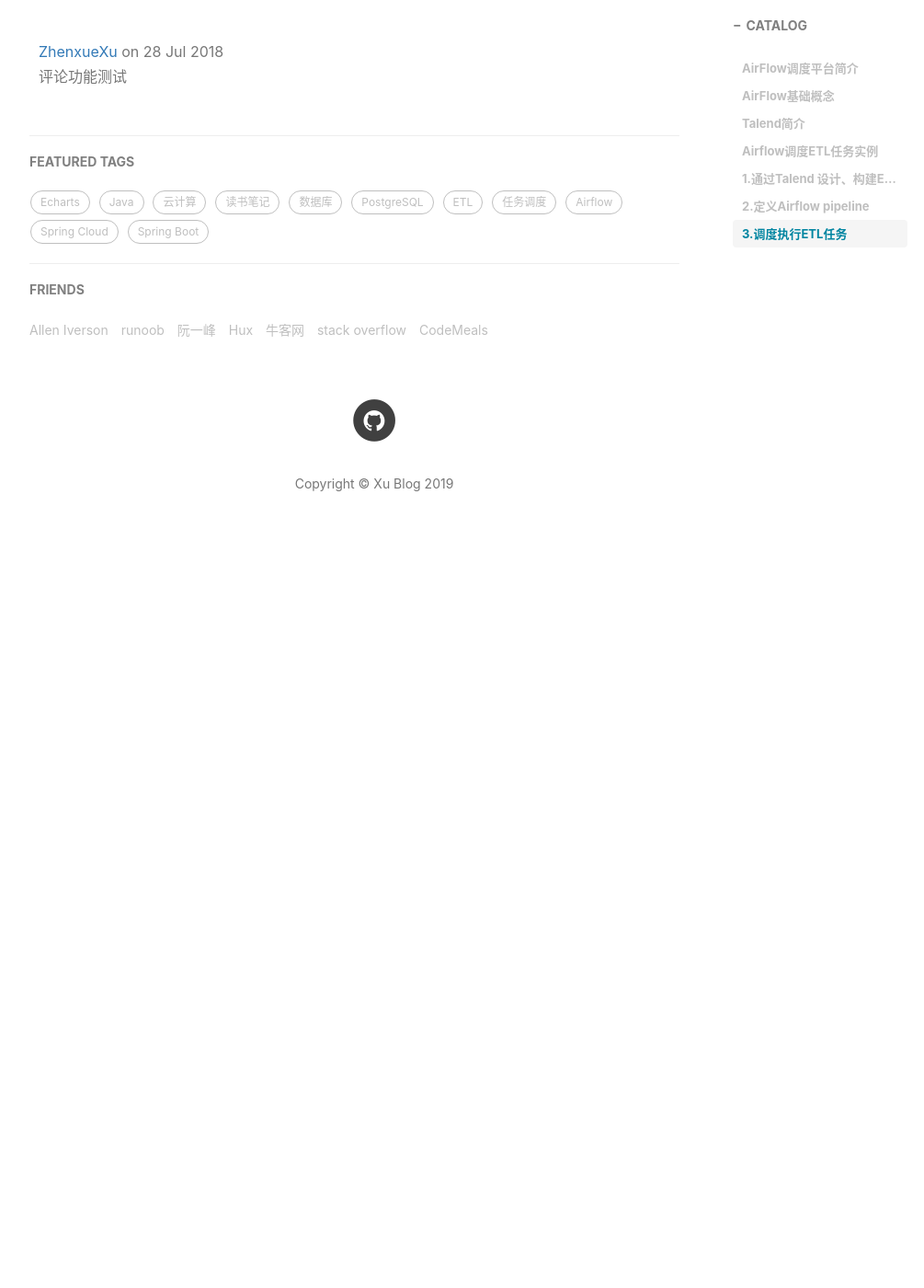
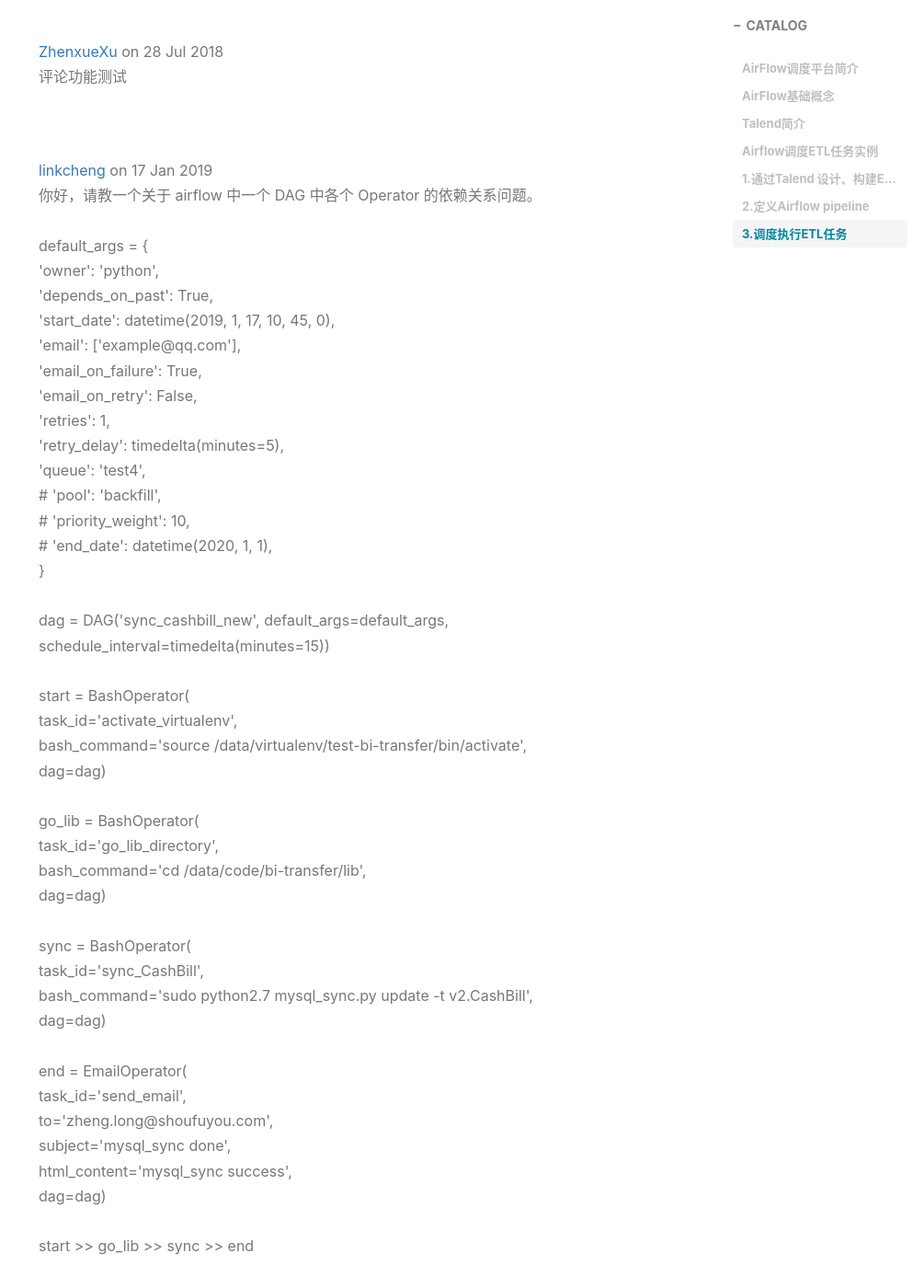
Before and after one commit to popsiclexu/popsiclexu.github.io, a Jekyll site: the page built from _posts/2018-07-28-airflow-ETL.markdown, in a window 1280 px wide and 1400 px high, scrolled down 3990 px. Shown: the whole window at 92% size, without its empty margins (233-1238 px from the left). Built offline with Jekyll 4.4.1, drawn with Linux system fonts in a browser that asks for light colours; nearby versions of some CDN libraries; a script that is not in the unit is left out; comment, search, counter and statistics services are not loaded; before the commit the page ends 4620 px from its top, so only the background shows below that; some of the changed text lies outside the part shown.

Commit message:
Comment by linkcheng (https://github.com/linkcheng)

```diff
--- a/_posts/2018-07-28-airflow-ETL.markdown
+++ b/_posts/2018-07-28-airflow-ETL.markdown
@@ -18,6 +18,69 @@ comments:
       picture: 'https://avatars0.githubusercontent.com/u/18114535?v=4&s=73'
     content: '&#x8BC4;&#x8BBA;&#x529F;&#x80FD;&#x6D4B;&#x8BD5;'
     date: 2018-07-28T17:04:51.148Z
+  - author:
+      type: github
+      displayName: linkcheng
+      url: 'https://github.com/linkcheng'
+      picture: 'https://avatars0.githubusercontent.com/u/8966066?v=4&s=73'
+    content: >
+      &#x4F60;&#x597D;&#xFF0C;&#x8BF7;&#x6559;&#x4E00;&#x4E2A;&#x5173;&#x4E8E;
+      airflow &#x4E2D;&#x4E00;&#x4E2A; DAG &#x4E2D;&#x5404;&#x4E2A; Operator
+      &#x7684;&#x4F9D;&#x8D56;&#x5173;&#x7CFB;&#x95EE;&#x9898;&#x3002;
+
+
+      default_args = {
+          &apos;owner&apos;: &apos;python&apos;,
+          &apos;depends_on_past&apos;: True,
+          &apos;start_date&apos;: datetime(2019, 1, 17, 10, 45, 0),
+          &apos;email&apos;: [&apos;example@qq.com&apos;],
+          &apos;email_on_failure&apos;: True,
+          &apos;email_on_retry&apos;: False,
+          &apos;retries&apos;: 1,
+          &apos;retry_delay&apos;: timedelta(minutes=5),
+          &apos;queue&apos;: &apos;test4&apos;,
+          # &apos;pool&apos;: &apos;backfill&apos;,
+          # &apos;priority_weight&apos;: 10,
+          # &apos;end_date&apos;: datetime(2020, 1, 1),
+      }
+
+
+      dag = DAG(&apos;sync_cashbill_new&apos;, default_args=default_args,
+      schedule_interval=timedelta(minutes=15))
+
+
+      start = BashOperator(
+          task_id=&apos;activate_virtualenv&apos;,
+          bash_command=&apos;source /data/virtualenv/test-bi-transfer/bin/activate&apos;,
+          dag=dag)
+
+      go_lib = BashOperator(
+          task_id=&apos;go_lib_directory&apos;,
+          bash_command=&apos;cd /data/code/bi-transfer/lib&apos;,
+          dag=dag)
+
+      sync = BashOperator(
+          task_id=&apos;sync_CashBill&apos;,
+          bash_command=&apos;sudo python2.7 mysql_sync.py update -t v2.CashBill&apos;,
+          dag=dag)
+
+      end = EmailOperator(
+          task_id=&apos;send_email&apos;,
+          to=&apos;zheng.long@shoufuyou.com&apos;,
+          subject=&apos;mysql_sync done&apos;,
+          html_content=&apos;mysql_sync success&apos;,
+          dag=dag)
+
+      start &gt;&gt; go_lib &gt;&gt; sync &gt;&gt; end
+
+
+      &#x4EE5;&#x4E0A;&#x662F;&#x6211;&#x5B9A;&#x4E49;&#x7684;
+      DAG&#xFF0C;&#x73B0;&#x5728;&#x6709;&#x4E2A;&#x95EE;&#x9898;&#x662F; sync
+      &#x8FD9;&#x4E00;&#x6B65;&#x4E0D;&#x80FD;&#x6267;&#x884C;&#x6210;&#x529F;&#xFF0C;&#x539F;&#x56E0;&#x662F;&#x8FD9;&#x4E00;&#x6B65;&#x9700;&#x8981;&#x4F9D;&#x8D56;&#x524D;&#x4E24;&#x6B65;&#x6267;&#x884C;&#x6210;&#x529F;&#x5E76;&#x4E14;&#x9700;&#x8981;&#x4E4B;&#x524D;&#x7684;&#x7ED3;&#x679C;&#xFF0C;&#x5982;&#x6FC0;&#x6D3B;&#x4E00;&#x4E2A;python&#x865A;&#x62DF;&#x73AF;&#x5883;&#x4EE5;&#x53CA;&#x5207;&#x6362;&#x5230;&#x6307;&#x5B9A;&#x76EE;&#x5F55;&#x3002;&#x6211;&#x60F3;&#x8BF7;&#x6559;&#x4E00;&#x4E0B;&#x5982;&#x4F55;&#x53EF;&#x4EE5;&#x5728;&#x7B2C;&#x4E09;&#x6B65;&#x4F7F;&#x7528;&#x524D;&#x4E24;&#x6B65;&#x7684;&#x7ED3;&#x679C;&#xFF0C;&#x5C31;&#x662F;&#x4F7F;&#x7528;&#x6FC0;&#x6D3B;&#x7684;&#x865A;&#x62DF;&#x73AF;&#x5883;&#x4EE5;&#x53CA;&#x8FDB;&#x5165;&#x6307;&#x5B9A;&#x76EE;&#x5F55;&#xFF1F;
+
+
+      &#x975E;&#x5E38;&#x8C22;&#x8C22;&#x3002;
+    date: 2019-01-17T04:12:01.842Z
 
 ---
 
```
